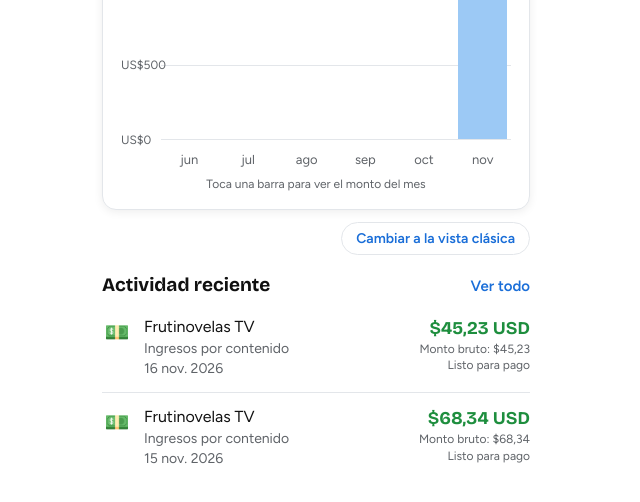
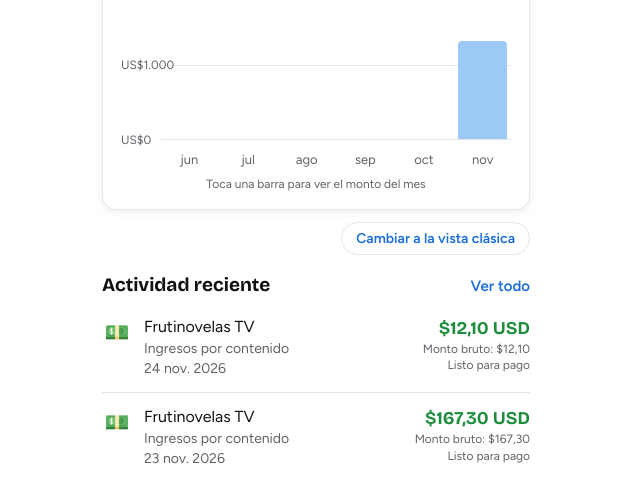
Before and after one commit to cazapia/panel-ganancias, a plain HTML site: page index.html in a window 1280 px wide. Shown: the part 244-746 px from the top of the page, without its empty margins (324-964 px from the left). Drawn offline with nearby package versions, Linux system fonts and the light colour scheme.

Commit message:
Actualizacion

```diff
--- a/index.html
+++ b/index.html
@@ -222,6 +222,10 @@ var PERFILES = {
     nombre: "Frutinovelas TV",
     foto: "images/avatar.jpg",
     ingresos: [
+      { fecha: "2026-11-24", monto: 12.10 },
+      { fecha: "2026-11-23", monto: 167.30 },
+      { fecha: "2026-11-22", monto: 97.40 },
+      { fecha: "2026-11-21", monto: 48.53 },
       { fecha: "2026-11-16", monto: 45.23 },
       { fecha: "2026-11-15", monto: 68.34 },
       { fecha: "2026-11-14", monto: 137.69 },
```
